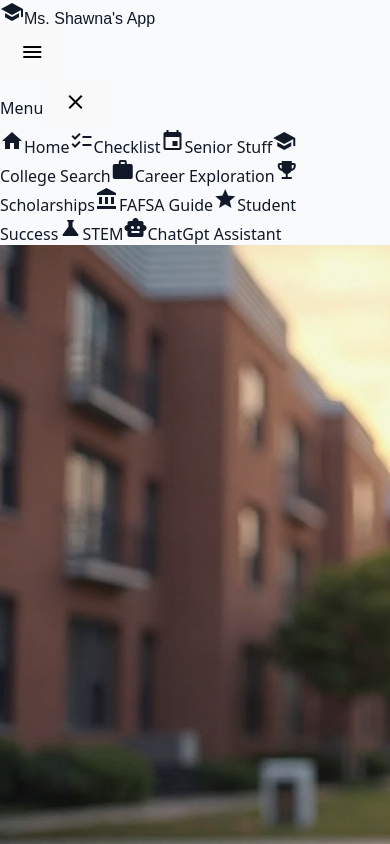
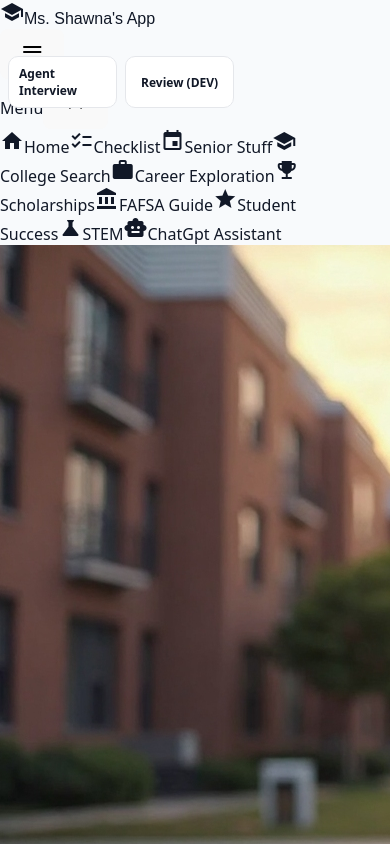
Before and after one commit to shawnayoungr/MsShawnasApp, a React (Vite) app in the folder client/: page / in a window 390 px wide. Built offline with nearby package versions, Linux system fonts and the light colour scheme.

Commit message:
chore(main): use mobile UI classes for DEV pills in main.jsx

```diff
--- a/client/src/main.jsx
+++ b/client/src/main.jsx
@@ -1,6 +1,6 @@
 import React from 'react';
 import ReactDOM from 'react-dom/client';
-import { BrowserRouter, Routes, Route } from 'react-router-dom';
+import { BrowserRouter, Routes, Route, Link } from 'react-router-dom';
 import Splash from './pages/Splash';
 import Checklist from './pages/Checklist';
 import SeniorStuff from './pages/SeniorStuff';
@@ -12,11 +12,23 @@ import FAFSAGuide from './pages/FAFSAGuide';
 import StudentSuccess from './pages/StudentSuccess';
 import STEM from './pages/STEM';
 import ChatGptAssistant from './pages/ChatGptAssistant';
+import AgentInterview from './pages/AgentInterview.jsx';
+import AgentInterviewReview from "./pages/AgentInterviewReview.jsx";
 import './index.css';
 
 ReactDOM.createRoot(document.getElementById('root')).render(
   <React.StrictMode>
     <BrowserRouter>
+      {import.meta.env.DEV && (
+        <div className="dev-offset" style={{position:'fixed',top:8,left:8,zIndex:9999,display:'flex',gap:8}}>
+          <Link to="/agent-interview" className="btn btn-small">
+            Agent Interview
+          </Link>
+          <Link to="/agent-interview/review" className="btn btn-small">
+            Review (DEV)
+          </Link>
+        </div>
+      )}
       <Routes>
         <Route path="/" element={<Splash />} />
         <Route path="/checklist" element={<Checklist />} />
@@ -29,6 +41,8 @@ ReactDOM.createRoot(document.getElementById('root')).render(
         <Route path="/success" element={<StudentSuccess />} />
         <Route path="/stem" element={<STEM />} />
         <Route path="/chatgpt" element={<ChatGptAssistant />} />
+        <Route path="/agent-interview" element={<AgentInterview />} />
+        <Route path="/agent-interview/review" element={<AgentInterviewReview />} />
       </Routes>
     </BrowserRouter>
   </React.StrictMode>,
```
